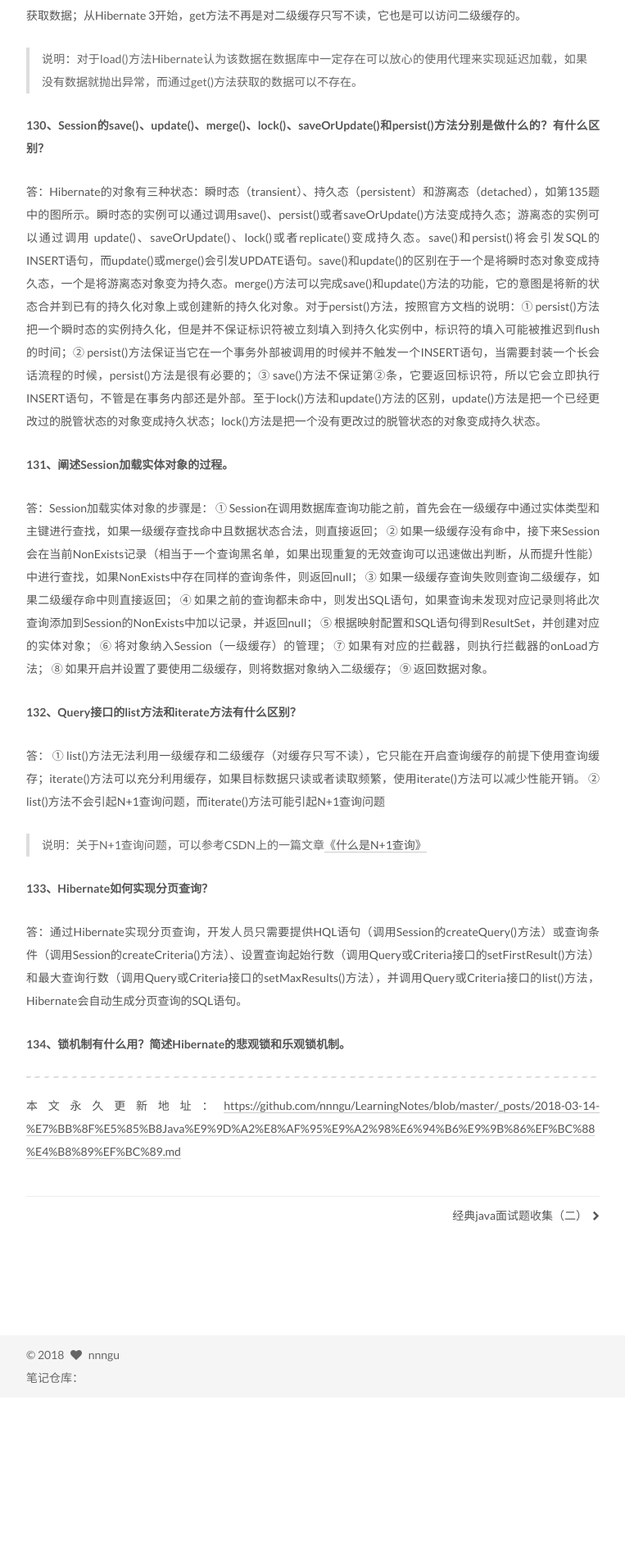
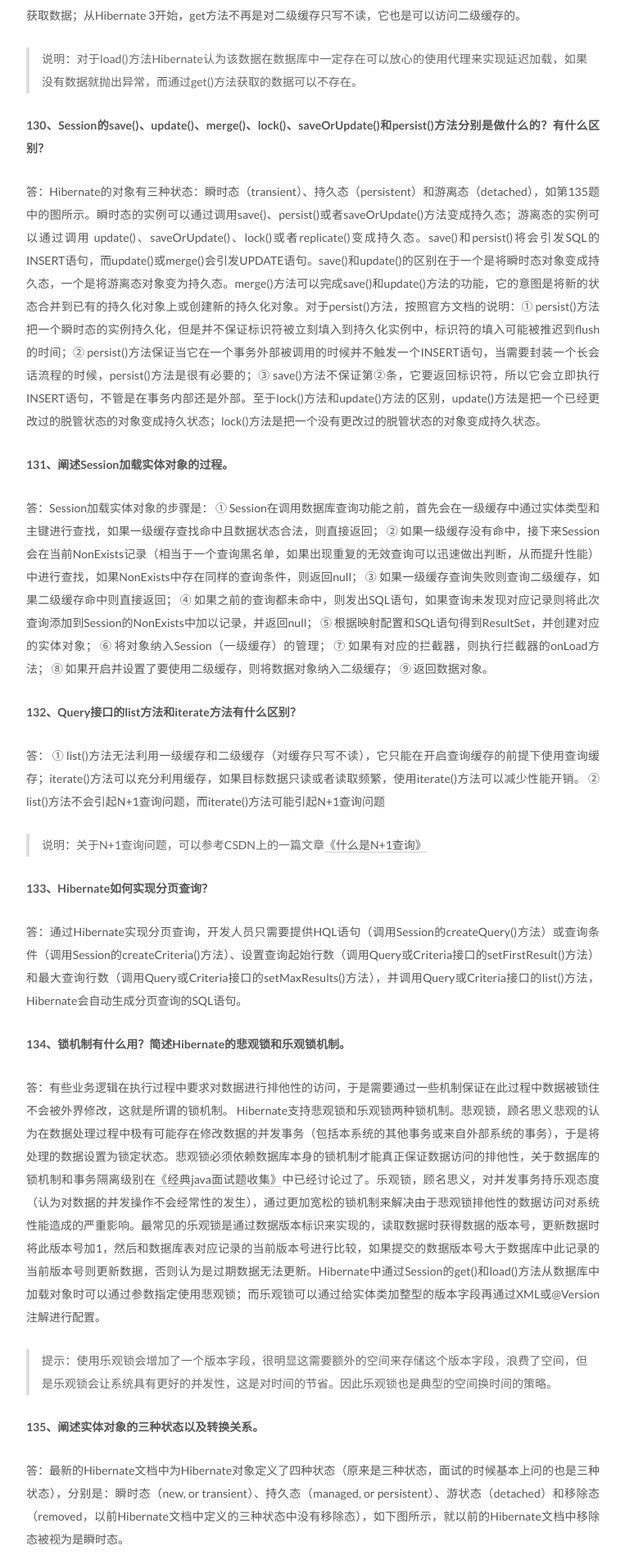
Before and after one commit to nnngu/LearningNotes, a Jekyll site: the page built from _posts/2018-03-14-经典Java面试题收集（三）.md, in a window 1280 px wide. Shown: the part 1698-3595 px from the top of the page at 82% size, without its empty margins (258-1021 px from the left). Built offline with Jekyll 4.4.1, drawn with Linux system fonts in a browser that asks for light colours; before the commit the page ends 3403 px from its top, so only the background shows below that; some of the changed text lies outside the part shown; grey boxes are pictures that could not be loaded.

Commit message:
修改文件: _posts/2018-03-14-经典Java面试题收集（三）.md

```diff
--- a/_posts/2018-03-14-经典Java面试题收集（三）.md
+++ b/_posts/2018-03-14-经典Java面试题收集（三）.md
@@ -72,6 +72,25 @@ description: 经典的Java面试题（第三部分），这部分主要是开源
 
 **134、锁机制有什么用？简述Hibernate的悲观锁和乐观锁机制。**
 
+答：有些业务逻辑在执行过程中要求对数据进行排他性的访问，于是需要通过一些机制保证在此过程中数据被锁住不会被外界修改，这就是所谓的锁机制。
+Hibernate支持悲观锁和乐观锁两种锁机制。悲观锁，顾名思义悲观的认为在数据处理过程中极有可能存在修改数据的并发事务（包括本系统的其他事务或来自外部系统的事务），于是将处理的数据设置为锁定状态。悲观锁必须依赖数据库本身的锁机制才能真正保证数据访问的排他性，关于数据库的锁机制和事务隔离级别在[《经典java面试题收集》](https://nnngu.github.io/LearningNotes/interview/2018/03/12/%E7%BB%8F%E5%85%B8Java%E9%9D%A2%E8%AF%95%E9%A2%98%E6%94%B6%E9%9B%86/)中已经讨论过了。乐观锁，顾名思义，对并发事务持乐观态度（认为对数据的并发操作不会经常性的发生），通过更加宽松的锁机制来解决由于悲观锁排他性的数据访问对系统性能造成的严重影响。最常见的乐观锁是通过数据版本标识来实现的，读取数据时获得数据的版本号，更新数据时将此版本号加1，然后和数据库表对应记录的当前版本号进行比较，如果提交的数据版本号大于数据库中此记录的当前版本号则更新数据，否则认为是过期数据无法更新。Hibernate中通过Session的get()和load()方法从数据库中加载对象时可以通过参数指定使用悲观锁；而乐观锁可以通过给实体类加整型的版本字段再通过XML或@Version注解进行配置。
+
+> 提示：使用乐观锁会增加了一个版本字段，很明显这需要额外的空间来存储这个版本字段，浪费了空间，但是乐观锁会让系统具有更好的并发性，这是对时间的节省。因此乐观锁也是典型的空间换时间的策略。
+
+**135、阐述实体对象的三种状态以及转换关系。**
+
+答：最新的Hibernate文档中为Hibernate对象定义了四种状态（原来是三种状态，面试的时候基本上问的也是三种状态），分别是：瞬时态（new, or transient）、持久态（managed, or persistent）、游状态（detached）和移除态（removed，以前Hibernate文档中定义的三种状态中没有移除态），如下图所示，就以前的Hibernate文档中移除态被视为是瞬时态。
+
+![][1]
+
+* 瞬时态：当new一个实体对象后，这个对象处于瞬时态，即这个对象只是一个保存临时数据的内存区域，如果没有变量引用这个对象，则会被JVM的垃圾回收机制回收。这个对象所保存的数据与数据库没有任何关系，除非通过Session的save()、saveOrUpdate()、persist()、merge()方法把瞬时态对象与数据库关联，并把数据插入或者更新到数据库，这个对象才转换为持久态对象。
+* 持久态：持久态对象的实例在数据库中有对应的记录，并拥有一个持久化标识（ID）。对持久态对象进行delete操作后，数据库中对应的记录将被删除，那么持久态对象与数据库记录不再存在对应关系，持久态对象变成移除态（可以视为瞬时态）。持久态对象被修改变更后，不会马上同步到数据库，直到数据库事务提交。
+* 游离态：当Session进行了close()、clear()、evict()或flush()后，实体对象从持久态变成游离态，对象虽然拥有持久和与数据库对应记录一致的标识值，但是因为对象已经从会话中清除掉，对象不在持久化管理之内，所以处于游离态（也叫脱管态）。游离态的对象与临时状态对象是十分相似的，只是它还含有持久化标识。
+
+> 提示：关于这个问题，在Hibernate的官方文档中有更为详细的解读。
+
+**136、如何理解Hibernate的延迟加载机制？在实际应用中，延迟加载与Session关闭的矛盾是如何处理的？**
+
 
 
 
@@ -90,3 +109,6 @@ description: 经典的Java面试题（第三部分），这部分主要是开源
 ---
 
 本文永久更新地址：[https://github.com/nnngu/LearningNotes/blob/master/_posts/2018-03-14-%E7%BB%8F%E5%85%B8Java%E9%9D%A2%E8%AF%95%E9%A2%98%E6%94%B6%E9%9B%86%EF%BC%88%E4%B8%89%EF%BC%89.md](https://github.com/nnngu/LearningNotes/blob/master/_posts/2018-03-14-%E7%BB%8F%E5%85%B8Java%E9%9D%A2%E8%AF%95%E9%A2%98%E6%94%B6%E9%9B%86%EF%BC%88%E4%B8%89%EF%BC%89.md)
+
+
+  [1]: https://www.github.com/nnngu/FigureBed/raw/master/2018/3/14/1521037881619.jpg
```
